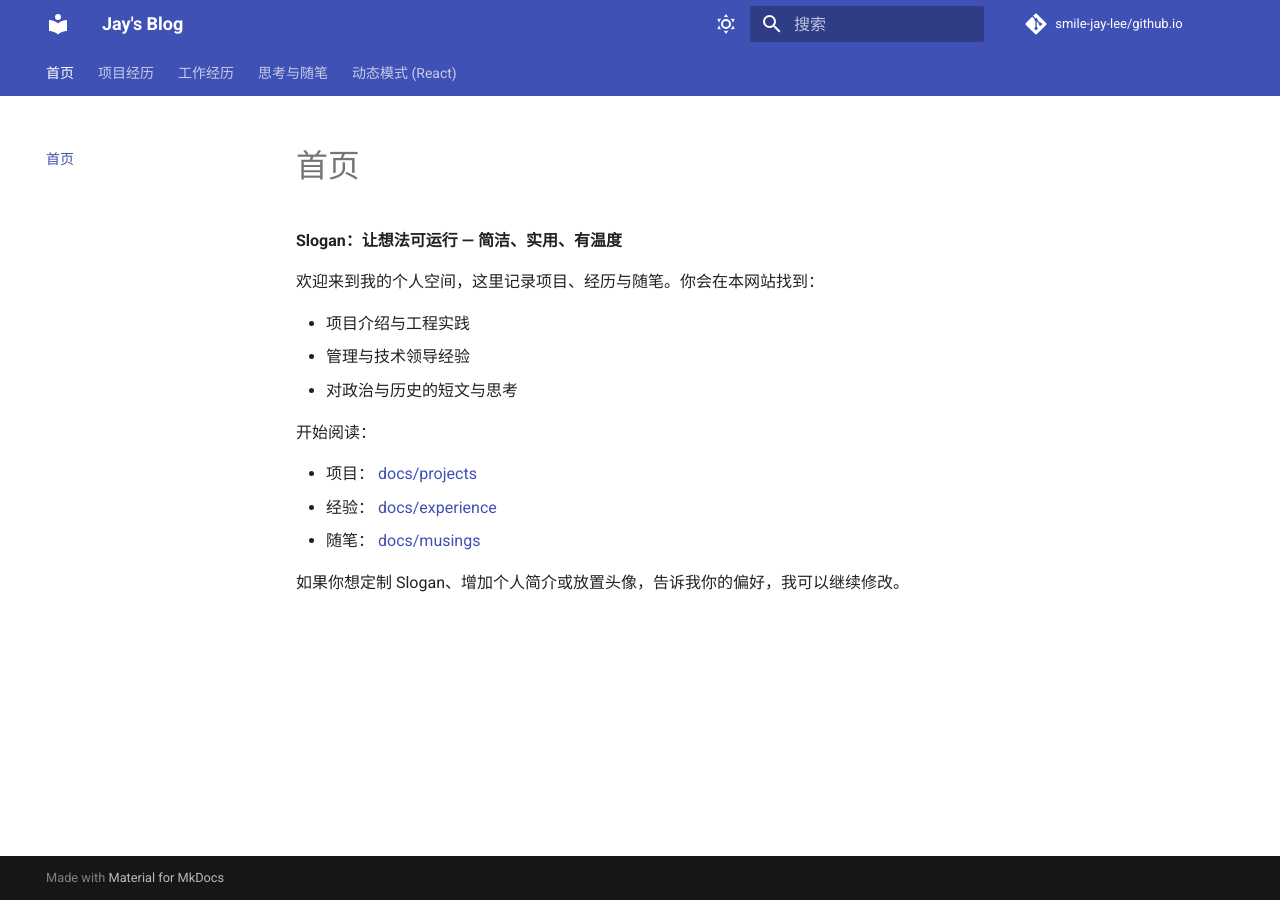
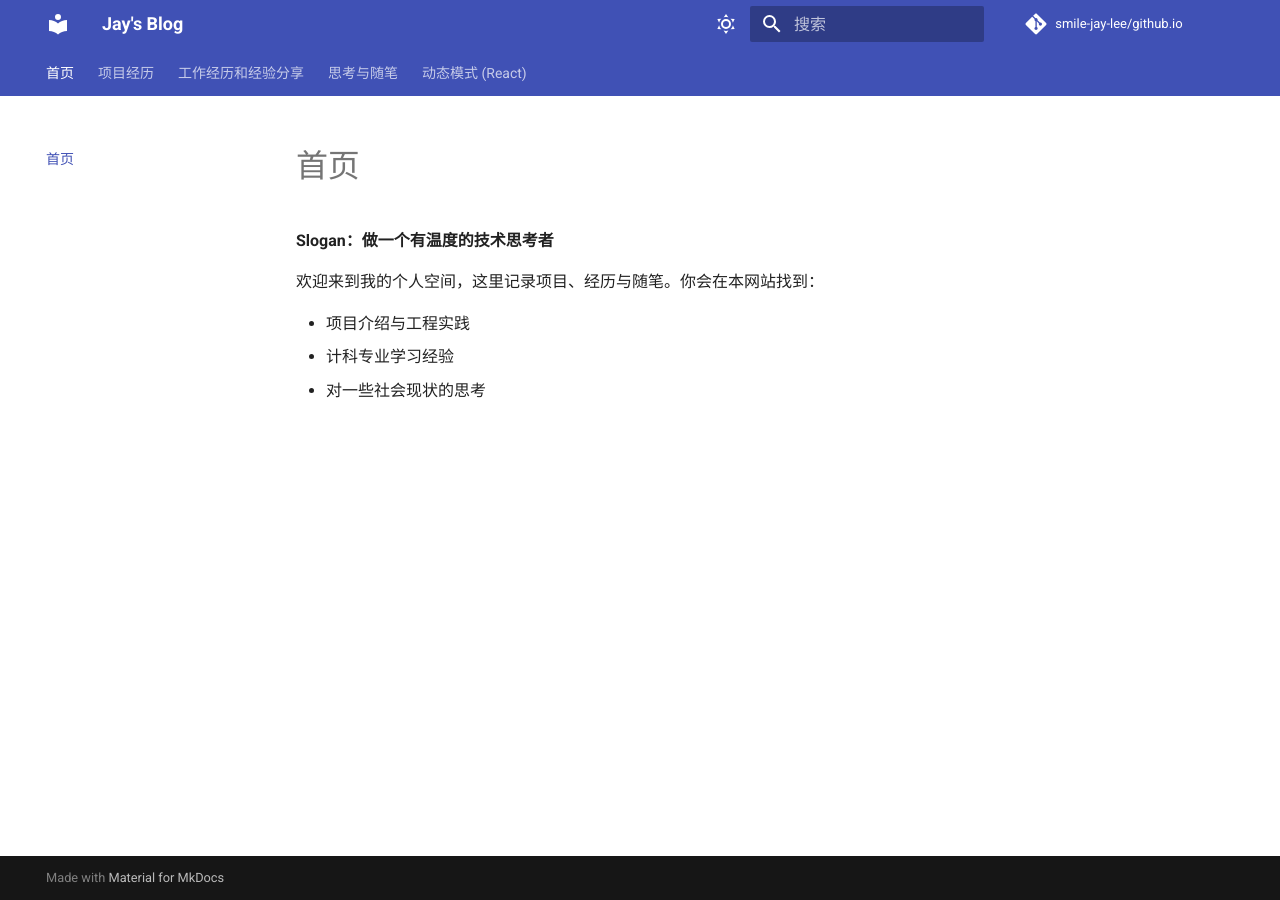
Before and after one commit to smile-jay-lee/smile-jay-lee.github.io, an MkDocs documentation site: the page built from docs/index.md, in a window 1280 px wide. Built offline with MkDocs 1.6.1 and Material for MkDocs 9.7.7, drawn with Linux system fonts in a browser that asks for light colours; comment, search, counter and statistics services are not loaded.

Commit message:
增加家庭思考，本科经验，删除展位文件

```diff
--- a/docs/index.md
+++ b/docs/index.md
@@ -1,17 +1,9 @@
 # 首页
 
-**Slogan：让想法可运行 — 简洁、实用、有温度**
+**Slogan：做一个有温度的技术思考者**
 
 欢迎来到我的个人空间，这里记录项目、经历与随笔。你会在本网站找到：
 
 - 项目介绍与工程实践
-- 管理与技术领导经验
-- 对政治与历史的短文与思考
-
-开始阅读：
-
-- 项目： [docs/projects](projects/)
-- 经验： [docs/experience](experience/)
-- 随笔： [docs/musings](musings/)
-
-如果你想定制 Slogan、增加个人简介或放置头像，告诉我你的偏好，我可以继续修改。
+- 计科专业学习经验
+- 对一些社会现状的思考
--- a/mkdocs.yml
+++ b/mkdocs.yml
@@ -48,11 +48,8 @@
   - 首页: index.md
   - 项目经历:
     - 获客系统架构: projects/innplc.md
-    - 运维实战: projects/devops.md
-  - 工作经历:
-    - 兼职CTO之路: experience/cto.md
-    - 信大保研记: experience/research.md
+  - 工作经历和经验分享:
+    - 本科经验分享: experience/study.md
   - 思考与随笔:
-    - 时事随笔: musings/politics.md
-    - 历史镜像: musings/history.md
+    - 家庭分工: considerations/family.md
   - 动态模式 (React): '#' # 这里是个占位符，点击会触发 JS
```
Also changed, not shown: docs/considerations/family.md (added, +81 -0 lines), docs/experience/cto.md (deleted, +0 -16 lines), docs/experience/study.md (added, +75 -0 lines), docs/musings/history.md (deleted, +0 -10 lines), docs/musings/politics.md (deleted, +0 -10 lines), docs/projects/devops.md (deleted, +0 -17 lines), docs/experience/research.md (deleted).
